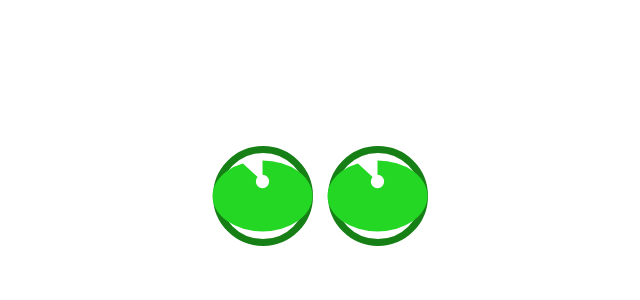
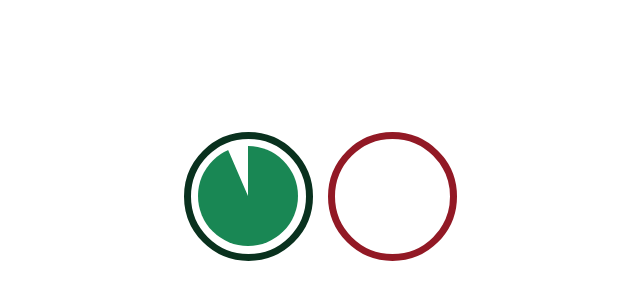
Before and after one commit to igvars/timer, a React (Create React App) app: page / in a window 1280 px wide. Shown: the part 204-504 px from the top of the page, without its empty margins (320-960 px from the left). Built offline with nearby package versions, Linux system fonts and the light colour scheme.

Commit message:
Use bootstrap

```diff
--- a/src/components/Timer/styled/Circle.tsx
+++ b/src/components/Timer/styled/Circle.tsx
@@ -1,5 +1,4 @@
 import styled, { keyframes } from "styled-components";
-import { Color } from "../Timer";
 
 const timer = (size: number) => keyframes`
   0% {
@@ -10,7 +9,7 @@ const timer = (size: number) => keyframes`
   }
 `;
 
-const changeColor = (firstColor: Color, secondColor: Color) => keyframes`
+const changeColor = (firstColor: string, secondColor: string) => keyframes`
   0% {
     stroke: ${firstColor};
   }
@@ -22,8 +21,8 @@ const changeColor = (firstColor: Color, secondColor: Color) => keyframes`
 interface Props {
   size: number;
   time: number;
-  color: Color;
-  secondColor: Color;
+  color: string;
+  secondColor: string;
 }
 
 export const Circle = styled.circle<Props>`
--- a/src/components/Timer/styled/Wrapper.tsx
+++ b/src/components/Timer/styled/Wrapper.tsx
@@ -1,20 +1,19 @@
 import styled, { keyframes } from "styled-components";
 import { TinyColor } from "@ctrl/tinycolor";
-import { Color } from "../Timer";
 
 interface Props {
   size: number;
-  color: Color;
+  color: string;
   time: number;
-  secondColor: Color;
+  secondColor: string;
 }
 
-const getDarkenColor = (color: Color) => {
+const getDarkenColor = (color: string) => {
   const mappedColor = new TinyColor(color);
   return mappedColor.darken(20).toHexString();
 };
 
-const changeColor = (firstColor: Color, secondColor: Color) => keyframes`
+const changeColor = (firstColor: string, secondColor: string) => keyframes`
   0% {
     border-color: ${getDarkenColor(firstColor)};
   }
@@ -25,12 +24,11 @@ const changeColor = (firstColor: Color, secondColor: Color) => keyframes`
 
 export const Wrapper = styled.div<Props>`
   position: relative;
-  width: ${({ size }) => `${size}px`};
-  height: ${({ size }) => `${size}px`};
   display: flex;
   justify-content: center;
   align-items: center;
-  border: ${({ size }) => `${size * 0.075}px`} solid ${({ color }) => getDarkenColor(color)};
+  border: ${({ size }) => `${size * 0.075}px`} solid
+    ${({ color }) => getDarkenColor(color)};
   border-radius: 50%;
   padding: ${({ size }) => `${size * 0.075}px`};
   animation: 0.3s linear ${({ time }) => `${time / 2}s`} ${({ color, secondColor }) => changeColor(color, secondColor)};
--- a/src/index.tsx
+++ b/src/index.tsx
@@ -1,9 +1,10 @@
 import React from "react";
 import ReactDOM from "react-dom/client";
-import "./index.css";
 import { Home } from "./pages/Home";
 import reportWebVitals from "./reportWebVitals";
 import 'bootstrap/dist/css/bootstrap.min.css';
+
+import "./index.css";
 
 const root = ReactDOM.createRoot(
   document.getElementById("root") as HTMLElement
--- a/src/pages/Home/Home.tsx
+++ b/src/pages/Home/Home.tsx
@@ -10,15 +10,16 @@ const Wrapper = styled.div`
 `;
 
 function Home() {
+  const style = getComputedStyle(document.body)
   return (
     <Wrapper>
-      <Timer testId="clock" size={100} time={60} color="#25d725" />
+      <Timer testId="clock1" size={100} time={120} color={style.getPropertyValue('--bs-green')} />
       <Timer
-        testId="clock"
+        testId="clock2"
         size={100}
-        time={60}
-        color="#25d725"
-        secondColor="#ff0000"
+        time={5}
+        color={style.getPropertyValue('--bs-green')}
+        secondColor={style.getPropertyValue('--bs-danger')}
       />
     </Wrapper>
   );
```
Also changed, not shown: src/components/Timer/Timer.tsx (+2 -7 lines), 1 other file (tests, documents, lock files or other folders).
